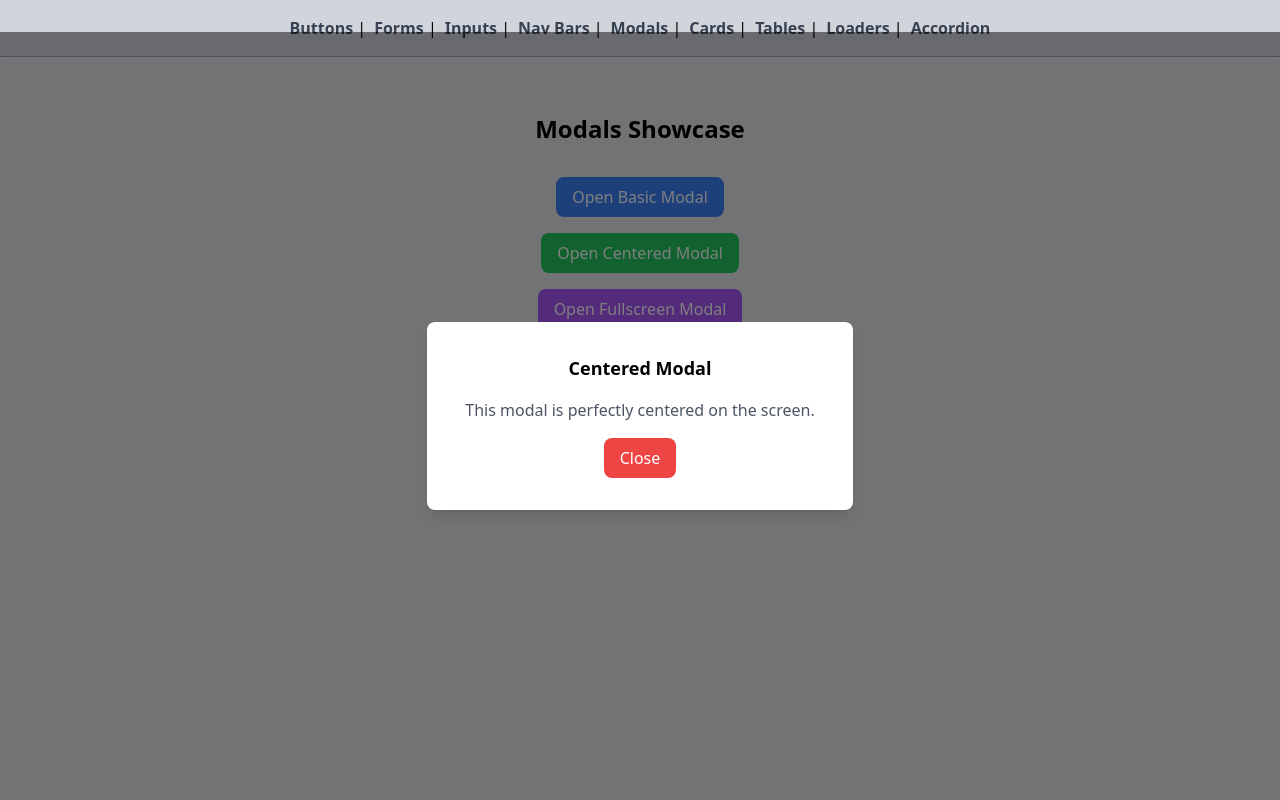
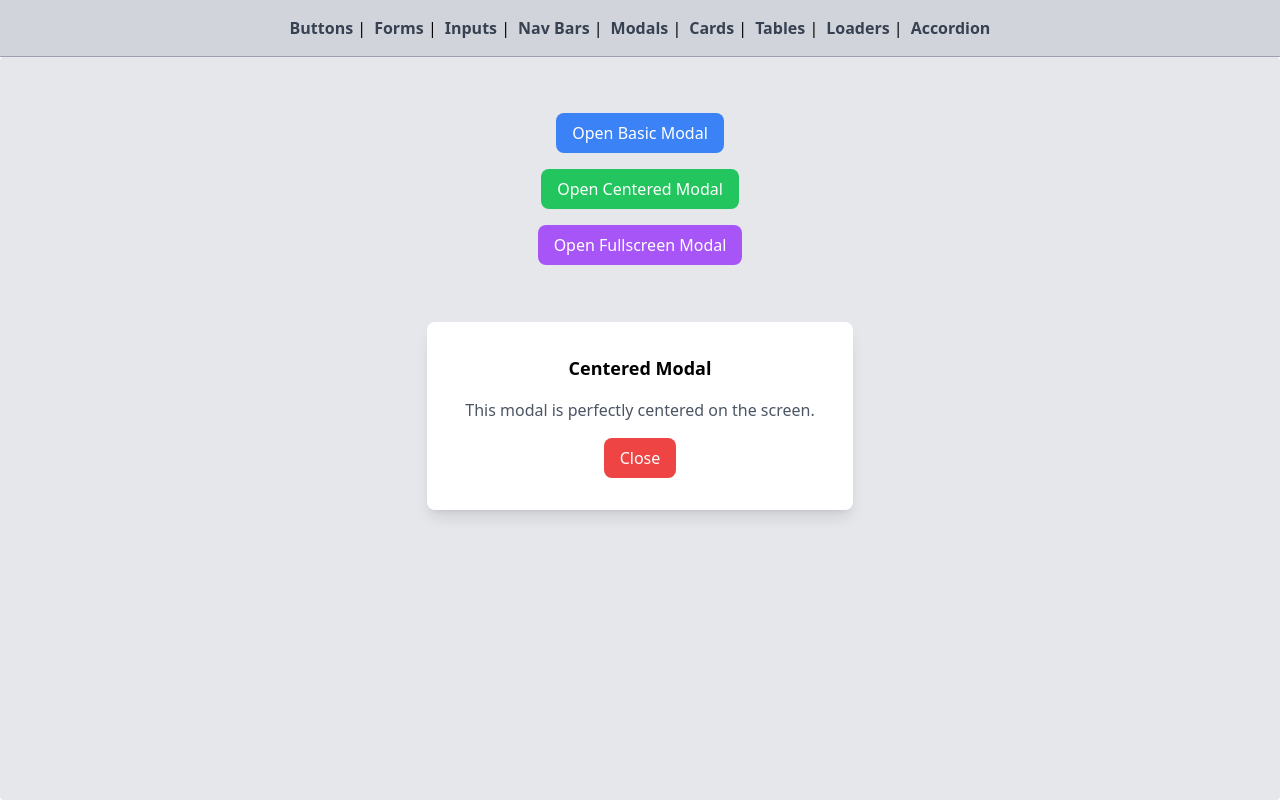
Before and after one commit to shaooriqbal/react-components-tailwind, a React (Create React App) app: page /modals in a window 1280 px wide. Both pictures are taken after a click on the button "Open Centered Modal". Built offline with nearby package versions, Linux system fonts and the light colour scheme.

Commit message:
Minor UI changes

```diff
--- a/src/components/modals.jsx
+++ b/src/components/modals.jsx
@@ -7,8 +7,6 @@ const ModalsComponent = () => {
 
   return (
     <div className="p-8 space-y-8">
-      <h1 className="text-2xl font-bold text-center">Modals Showcase</h1>
-
       {/* Buttons to open modals */}
       <div className="flex flex-col gap-4 items-center">
         <button
@@ -51,7 +49,7 @@ const ModalsComponent = () => {
 
       {/* Centered Modal */}
       {openModal === "centered" && (
-        <div className="fixed inset-0 bg-black bg-opacity-50 flex justify-center items-center">
+        <div className="fixed inset-0 bg-black bg-opacity-0 flex justify-center items-center">
           <div className="bg-white w-1/3 p-8 rounded-lg shadow-lg text-center">
             <h2 className="text-lg font-semibold">Centered Modal</h2>
             <p className="mt-4 text-gray-600">
```
